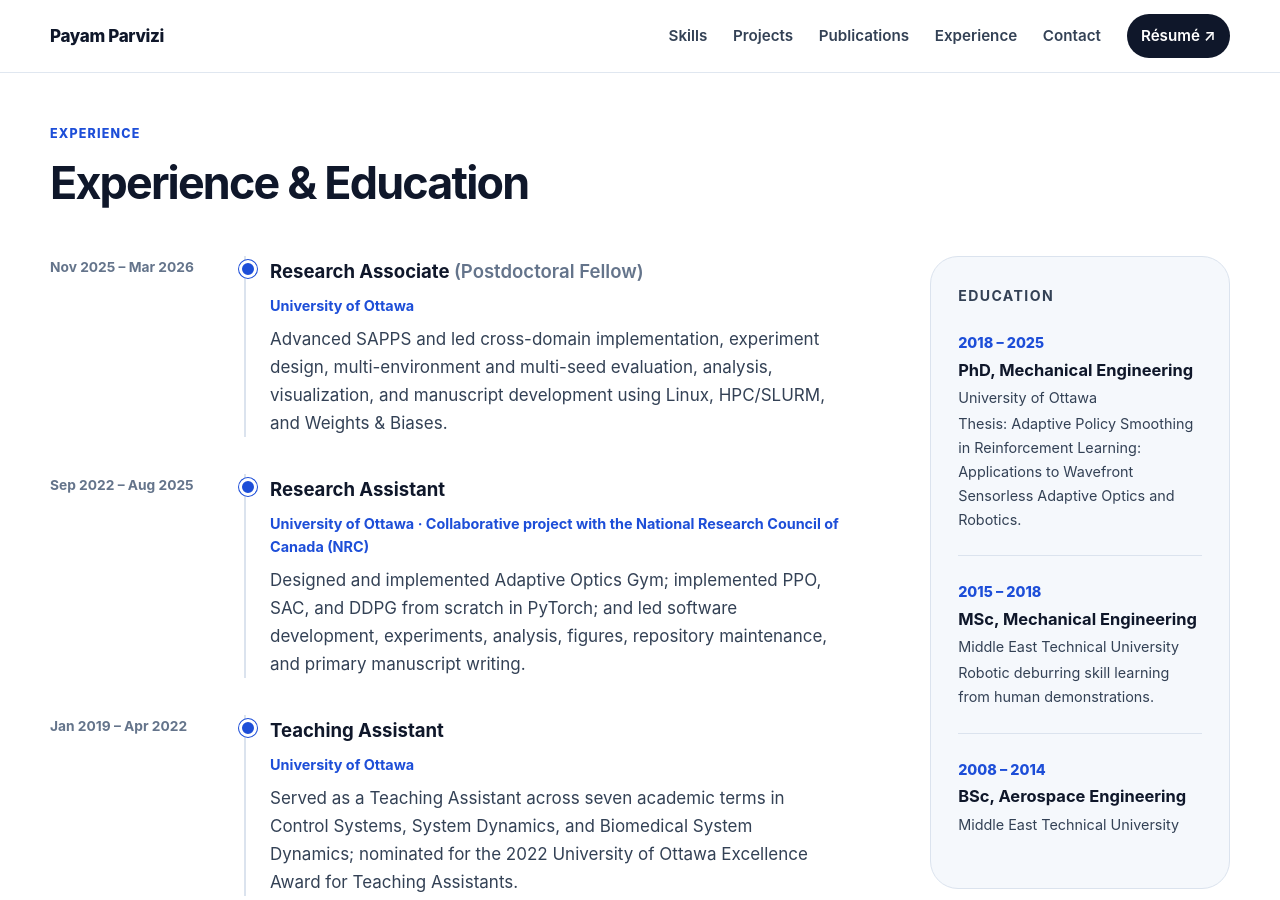
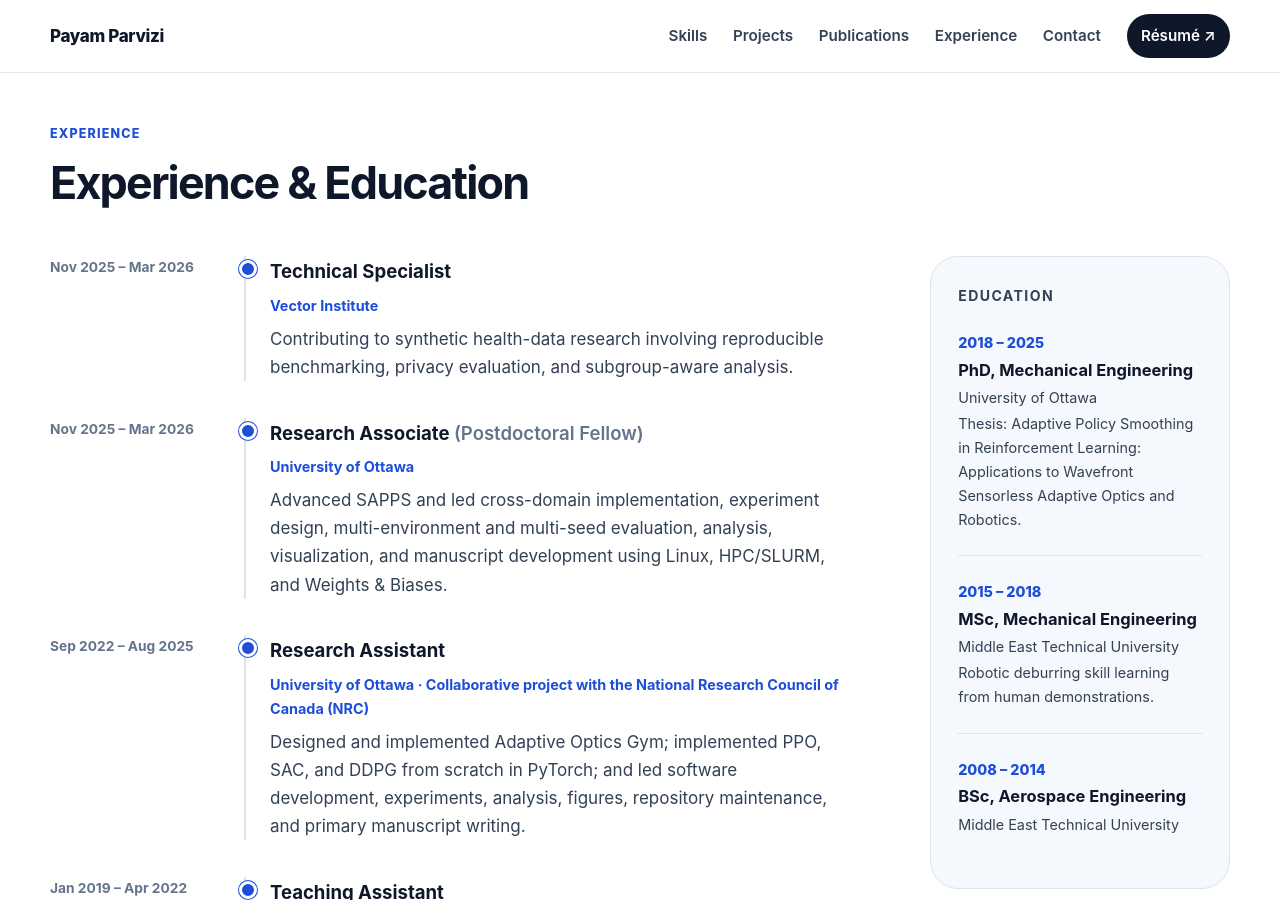
Before and after one commit to payamparvizi/payamparvizi.github.io, a Jekyll site: the page built from index.html, in a window 1280 px wide and 900 px high, scrolled down 6888 px. Built offline with Jekyll 4.4.1, drawn with Linux system fonts in a browser that asks for light colours.

Commit message:
Update index.html

```diff
--- a/index.html
+++ b/index.html
@@ -445,6 +445,22 @@ image: "/assets/img/payam-parvizi-headshot.webp"
 
             <div class="timeline-content">
               <h4>
+                Technical Specialist
+              </h4>
+
+              <p class="timeline-org">Vector Institute</p>
+
+              <p>
+                Contributing to synthetic health-data research involving reproducible benchmarking, privacy evaluation, and subgroup-aware analysis.
+              </p>
+            </div>
+          </li>
+
+          <li>
+            <div class="timeline-date">Nov 2025 – Mar 2026</div>
+
+            <div class="timeline-content">
+              <h4>
                 Research Associate
                 <span>(Postdoctoral Fellow)</span>
               </h4>
```
